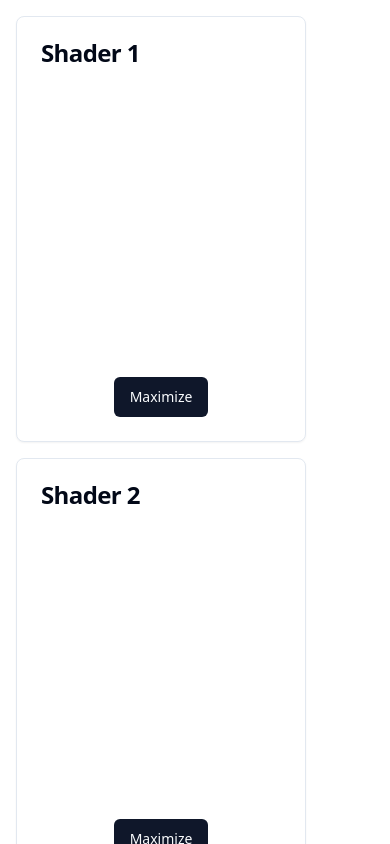
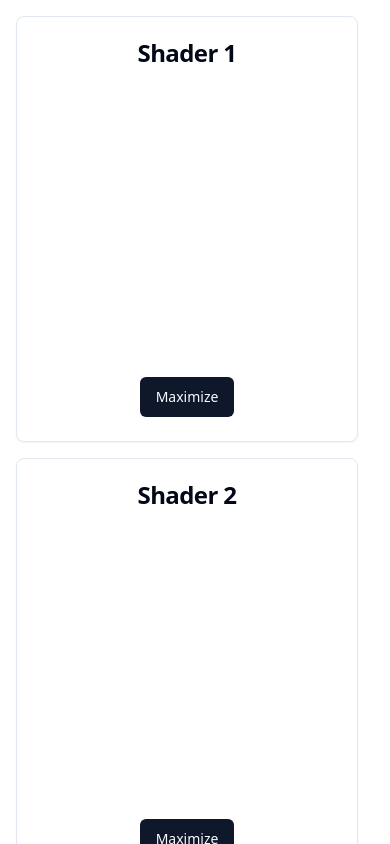
Before and after one commit to Unn4m3DD/glsl-fun, a React (Vite) app: page / in a window 390 px wide. Built offline with nearby package versions, Linux system fonts and the light colour scheme.

Commit message:
fix mobile sizing

```diff
--- a/package.json
+++ b/package.json
@@ -1,7 +1,7 @@
 {
   "name": "glsl-fun",
   "private": true,
-  "version": "1.0.1",
+  "version": "1.0.2",
   "type": "module",
   "scripts": {
     "dev": "vite",
--- a/src/App.tsx
+++ b/src/App.tsx
@@ -23,7 +23,10 @@ export const App: FC = () => {
     <div className="flex h-full w-full flex-col p-4 overflow-y-auto overflow-x-hidden">
       <div className="grid grid-cols-[repeat(auto-fill,18rem)] justify-between gap-4 w-full">
         {shaders.map((shader, i) => (
-          <Card key={i} className="w-fit h-fit">
+          <Card
+            key={i}
+            className="flex flex-col w-[calc(100vw-3rem)] sm:w-fit h-fit items-center justify-center"
+          >
             <CardHeader>
               <CardTitle>Shader {i + 1}</CardTitle>
             </CardHeader>
--- a/vite.config.ts
+++ b/vite.config.ts
@@ -8,7 +8,7 @@ export default defineConfig({
   server: {
     port: 3000,
   },
-  base: "glsl-fun",
+  base: "/glsl-fun",
   resolve: {
     alias: {
       "@": path.resolve(__dirname, "./src"),
```
